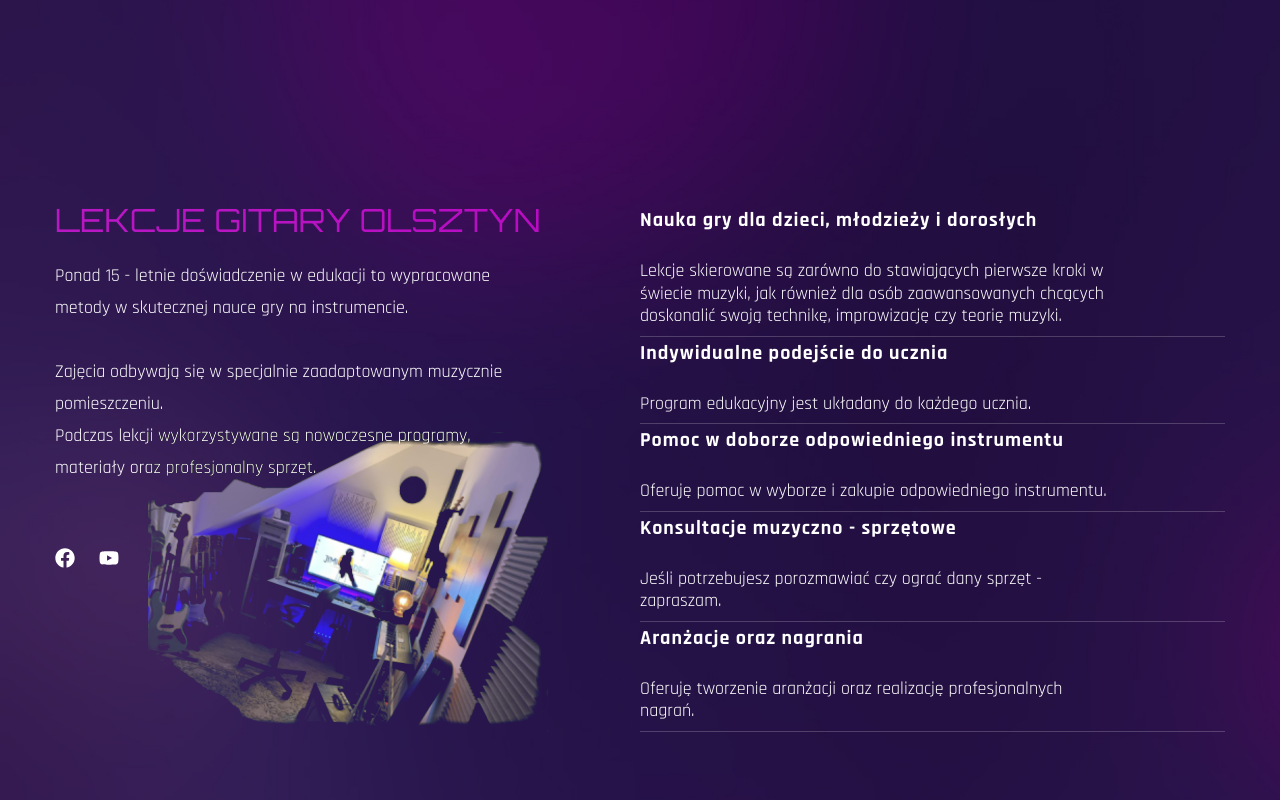
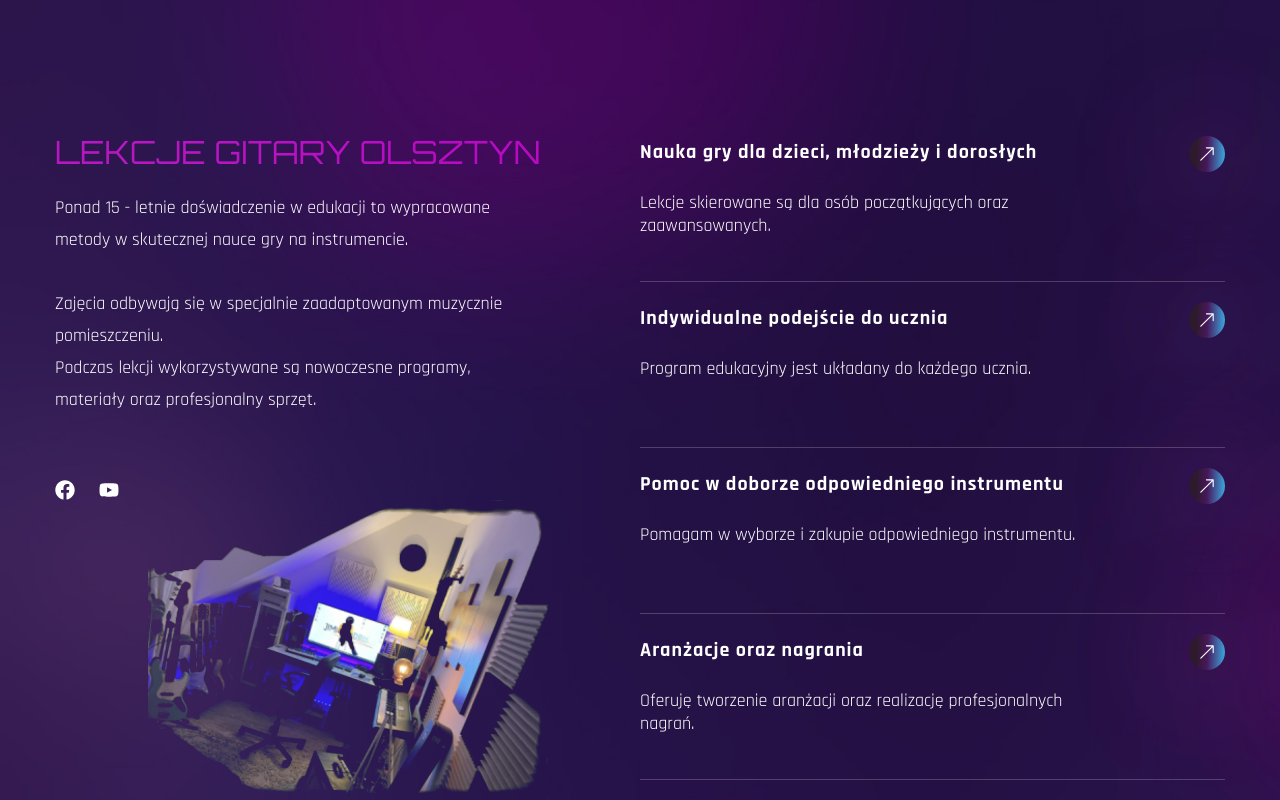
Before and after one commit to mlyn3k/lekcjegitary, a React (Create React App) app: page / in a window 1280 px wide. Shown: the part 1520-2320 px from the top of the page. Built offline with nearby package versions, Linux system fonts and the light colour scheme; a web font is replaced by a local one.

Commit message:
services motion

```diff
--- a/src/components/Services.js
+++ b/src/components/Services.js
@@ -8,7 +8,7 @@ const services = [
   {
     name: 'Nauka gry dla dzieci, młodzieży i dorosłych',
     description:
-    'Lekcje skierowane są zarówno do stawiających pierwsze kroki w świecie muzyki, jak również dla osób zaawansowanych chcących doskonalić swoją technikę, improwizację czy teorię muzyki.',
+    'Lekcje skierowane są dla osób początkujących oraz zaawansowanych.',
 
   },
   {
@@ -20,13 +20,7 @@ const services = [
   {
     name: 'Pomoc w doborze odpowiedniego instrumentu',
     description:
-    'Oferuję pomoc w wyborze i zakupie odpowiedniego instrumentu.',
-
-  },
-  {
-    name: 'Konsultacje muzyczno - sprzętowe',
-    description:
-    'Jeśli potrzebujesz porozmawiać czy ograć dany sprzęt - zapraszam.',
+    'Pomagam w wyborze i zakupie odpowiedniego instrumentu.',
 
   },
   {
@@ -41,7 +35,13 @@ const Services = () => {
 <section className='section' id='services'>
   <div className='container mx-auto'>
     <div className='flex flex-col lg:flex-row'>
-      <div className='flex-1 lg:bg-services lg:bg-bottom bg-no-repeat mix-blend-lighten mb-12 lg:mb-0'>
+
+      <motion.div
+      variants={fadeIn('right', 0.3)}
+      initial='hidden'
+      whileInView={'show'}
+      viewport={{once: false, amount: 0.3}}
+      className='flex-1 lg:bg-services lg:bg-bottom bg-no-repeat mix-blend-lighten mb-12 lg:mb-0'>
         <h2 className='h2 text-accent mb-6'>Lekcje Gitary Olsztyn</h2>
         <h3 className='h4 max-w-[455px] mb-16'>
           Ponad 15 - letnie doświadczenie w edukacji to wypracowane metody w skutecznej nauce gry na instrumencie.<br></br><br></br>
@@ -58,22 +58,31 @@ const Services = () => {
 <FaYoutube/>
         </a>
         </motion.div>
-      </div>
-      <div className='flex-1'>
+      </motion.div>
+      <motion.div
+      variants={fadeIn('left', 0.5)}
+      initial='hidden'
+      whileInView={'show'}
+      viewport={{once: false, amount: 0.3}}
+      className='flex-1'>
         <div>
         {services.map((service, index) => {
           const {name, description} = service;
-          return <div className='border-b border-white/20 flex'  key={index}>
+          return <div className='border-b border-white/20 h-[146px] mb-[20px] flex'  key={index}>
             <div className='max-w-[476px]'>
               <h4 className='text-[20px] tracking-wider
               font-bold mb-6'>{name}</h4>
-              <p className='font-secondary leading-tight mb-2'>{description}</p>
+              <p className='font-secondary leading-tight'>{description}</p>
             </div>
-            <div></div>
+            <div className='flex flex-col flex-1 items-end '>
+              <div className='btn w-9 h-9 mb-[42px] flex justify-center items-center'>
+                <BsArrowUpRight/>
+              </div>
+            </div>
           </div>
         })}
         </div>
-      </div>
+      </motion.div>
     </div>
   </div>
 </section>
```
